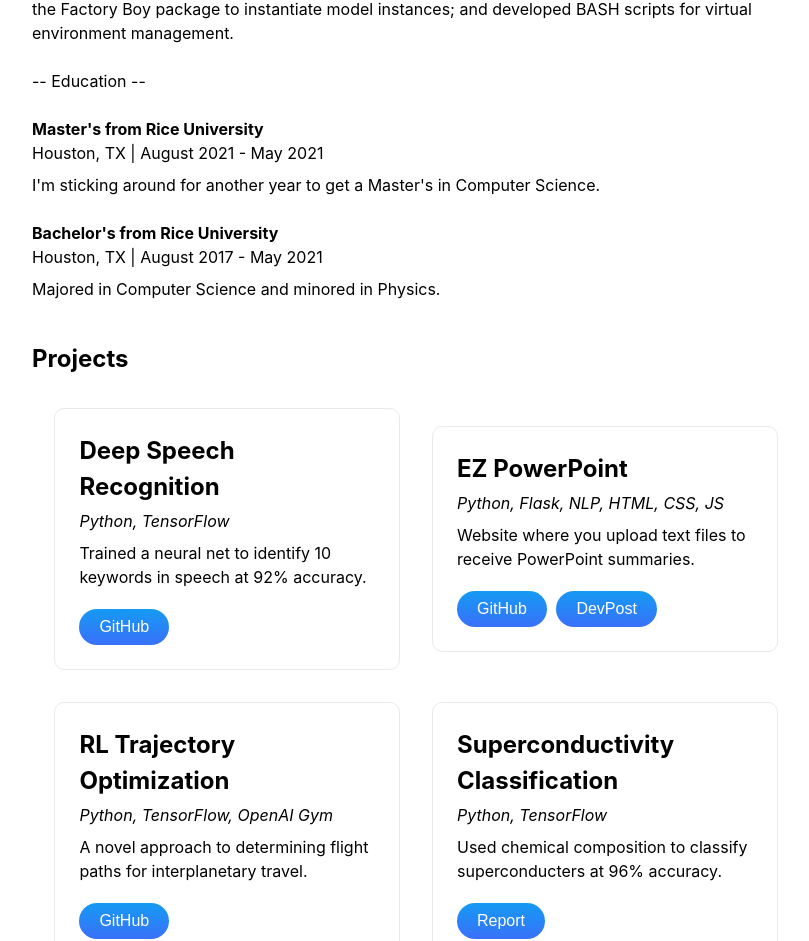
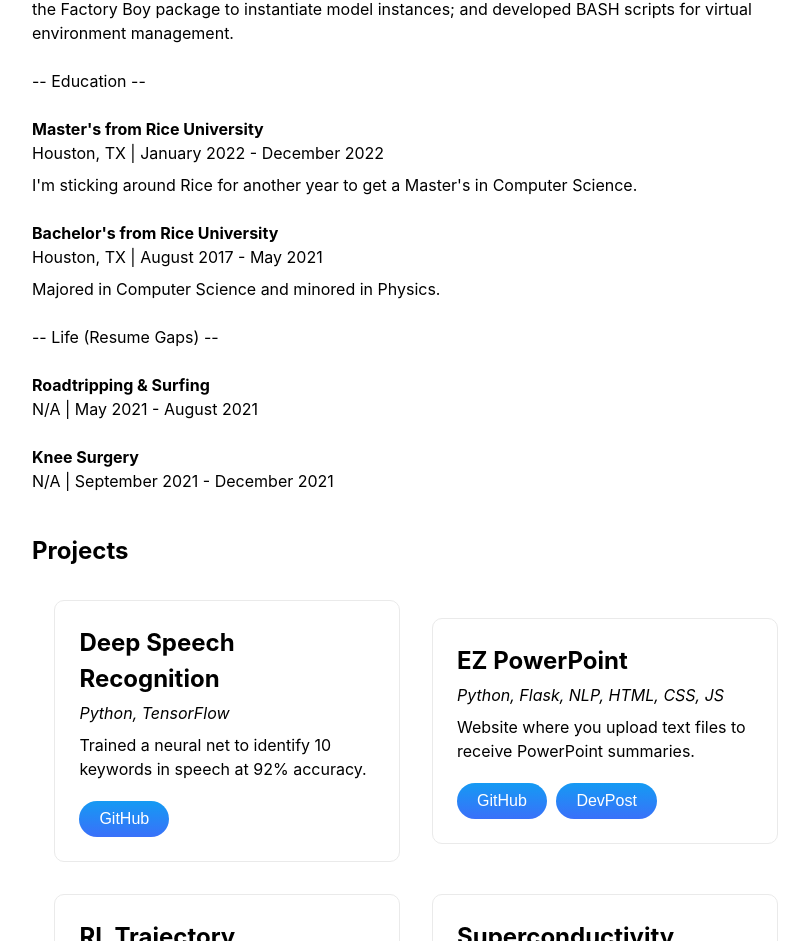
Before and after one commit to byronbenharris/portfolio, a Next.js app: page / in a window 1280 px wide. Shown: the part 1074-2015 px from the top of the page, without its empty margins (224-1033 px from the left). Built offline with nearby package versions, Linux system fonts and the light colour scheme.

Commit message:
Update index.js

```diff
--- a/pages/index.js
+++ b/pages/index.js
@@ -68,13 +68,26 @@ export default function Home({ allBlogData }) {
         </div>
         <div className={utilStyles.backgroundItem}>
           <p><b>Master's from Rice University</b></p>
-          <p>Houston, TX | August 2021 - May 2021</p>
-          <p className={utilStyles.backgroundDescription}>I'm sticking around for another year to get a Master's in Computer Science.</p>
+          <p>Houston, TX | January 2022 - December 2022</p>
+          <p className={utilStyles.backgroundDescription}>I'm sticking around Rice for another year to get a Master's in Computer Science.</p>
         </div>
         <div className={utilStyles.backgroundItem}>
           <p><b>Bachelor's from Rice University</b></p>
           <p>Houston, TX | August 2017 - May 2021</p>
           <p className={utilStyles.backgroundDescription}>Majored in Computer Science and minored in Physics.</p>
+        </div>
+        <div className={utilStyles.backgroundItem}>
+          <p>-- Life (Resume Gaps) --</p>
+        </div>
+        <div className={utilStyles.backgroundItem}>
+          <p><b>Roadtripping & Surfing</b></p>
+          <p>N/A | May 2021 - August 2021</p>
+          <p className={utilStyles.backgroundDescription}></p>
+        </div>
+        <div className={utilStyles.backgroundItem}>
+          <p><b>Knee Surgery</b></p>
+          <p>N/A | September 2021 - December 2021</p>
+          <p className={utilStyles.backgroundDescription}></p>
         </div>
       </section>
 
```
